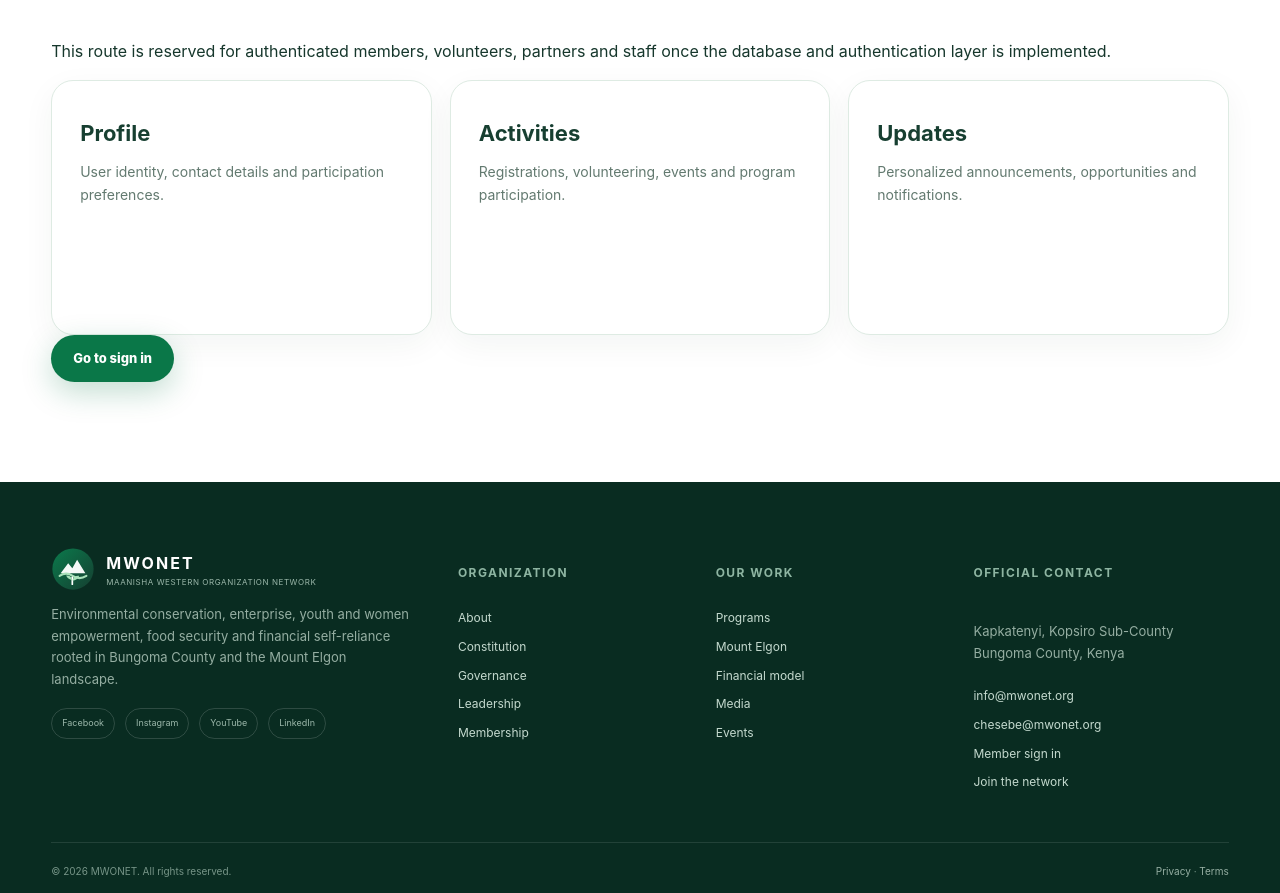
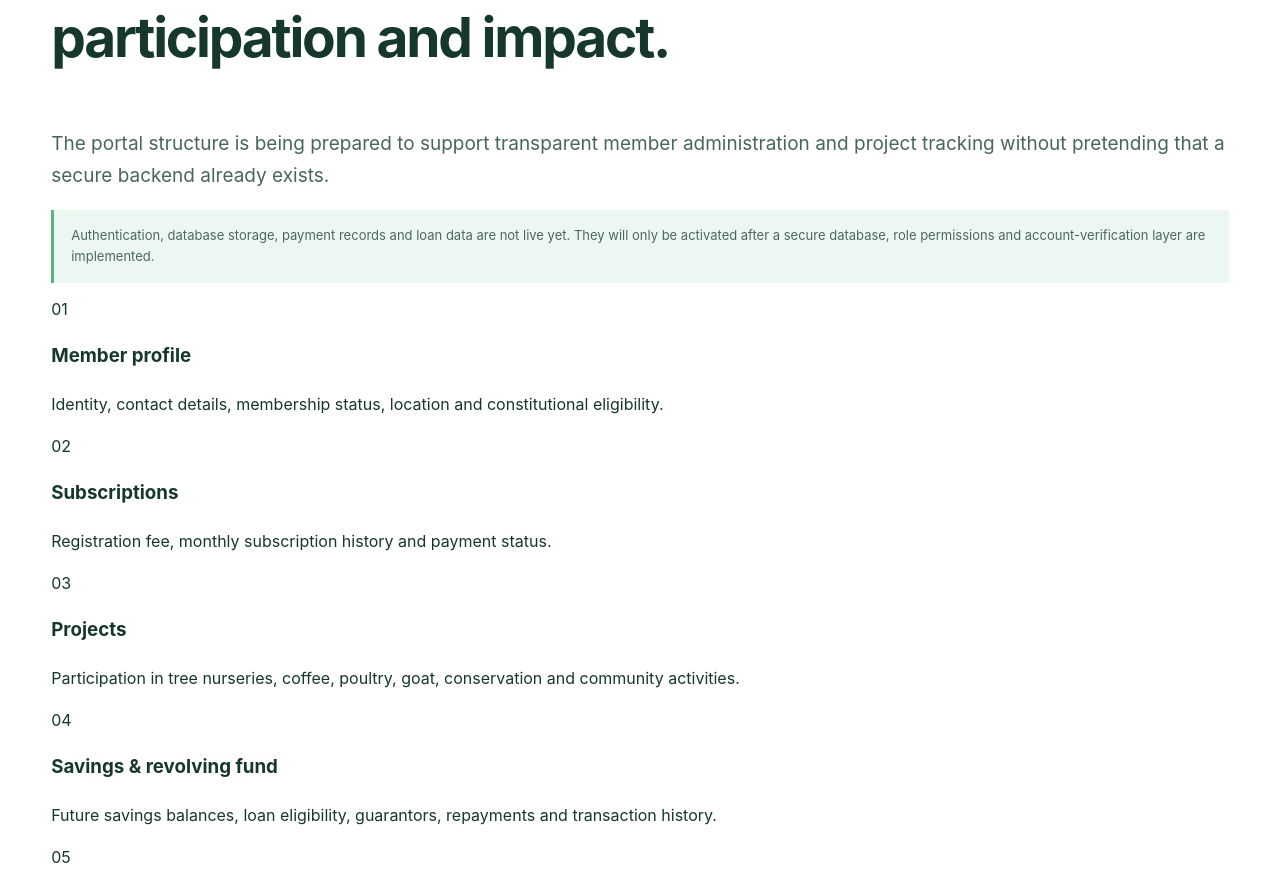
Before and after one commit to amboseshem/MWONET, a Next.js app: page /portal in a window 1280 px wide. Shown: the part 340-1233 px from the top of the page. Built offline with nearby package versions, Linux system fonts and the light colour scheme.

Commit message:
feat: expand member portal architecture for future tracking

```diff
--- a/app/portal/page.tsx
+++ b/app/portal/page.tsx
@@ -1,2 +1,13 @@
 import Link from "next/link";
-export default function Portal(){return <section className="section"><div className="container portal-shell"><p className="eyebrow">MWONET PORTAL</p><h1>Community dashboard architecture</h1><p>This route is reserved for authenticated members, volunteers, partners and staff once the database and authentication layer is implemented.</p><div className="card-grid three"><article className="info-card"><h3>Profile</h3><p>User identity, contact details and participation preferences.</p></article><article className="info-card"><h3>Activities</h3><p>Registrations, volunteering, events and program participation.</p></article><article className="info-card"><h3>Updates</h3><p>Personalized announcements, opportunities and notifications.</p></article></div><Link className="button primary" href="/sign-in">Go to sign in</Link></div></section>}
+const modules=[
+ ["Member profile","Identity, contact details, membership status, location and constitutional eligibility."],
+ ["Subscriptions","Registration fee, monthly subscription history and payment status."],
+ ["Projects","Participation in tree nurseries, coffee, poultry, goat, conservation and community activities."],
+ ["Savings & revolving fund","Future savings balances, loan eligibility, guarantors, repayments and transaction history."],
+ ["Meetings & voting","Attendance, AGM notices, meeting records and future digital participation tools."],
+ ["Training & opportunities","Skills sessions, enterprise opportunities, climate-action activities and community outreach."],
+ ["Impact record","Volunteer hours, seedlings raised/planted, projects joined and verified achievements."],
+ ["Announcements","Personalized organizational notices, event reminders and member communications."],
+ ["Documents","Future access to approved policies, constitution updates, reports and member resources."]
+];
+export default function Portal(){return <section className="section"><div className="container portal-shell"><p className="eyebrow">MWONET MEMBER PORTAL</p><h1>A future digital record of membership, participation and impact.</h1><p className="big-copy">The portal structure is being prepared to support transparent member administration and project tracking without pretending that a secure backend already exists.</p><p className="notice">Authentication, database storage, payment records and loan data are not live yet. They will only be activated after a secure database, role permissions and account-verification layer are implemented.</p><div className="portal-module-grid">{modules.map(([title,text],i)=><article className="portal-module" key={title}><span>{String(i+1).padStart(2,"0")}</span><h3>{title}</h3><p>{text}</p></article>)}</div><div className="cta-actions portal-actions"><Link className="button primary" href="/sign-in">Member sign in</Link><Link className="button primary" href="/membership">Membership requirements</Link></div></div></section>}
```
